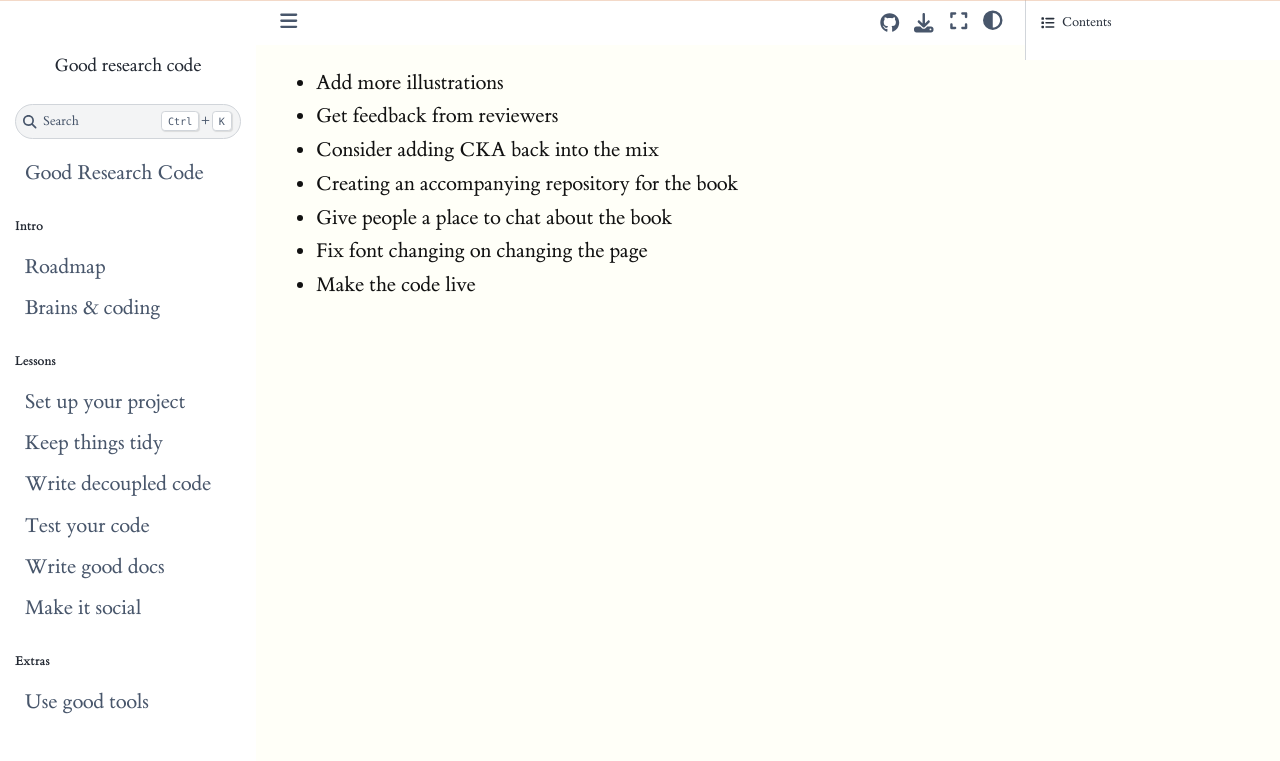
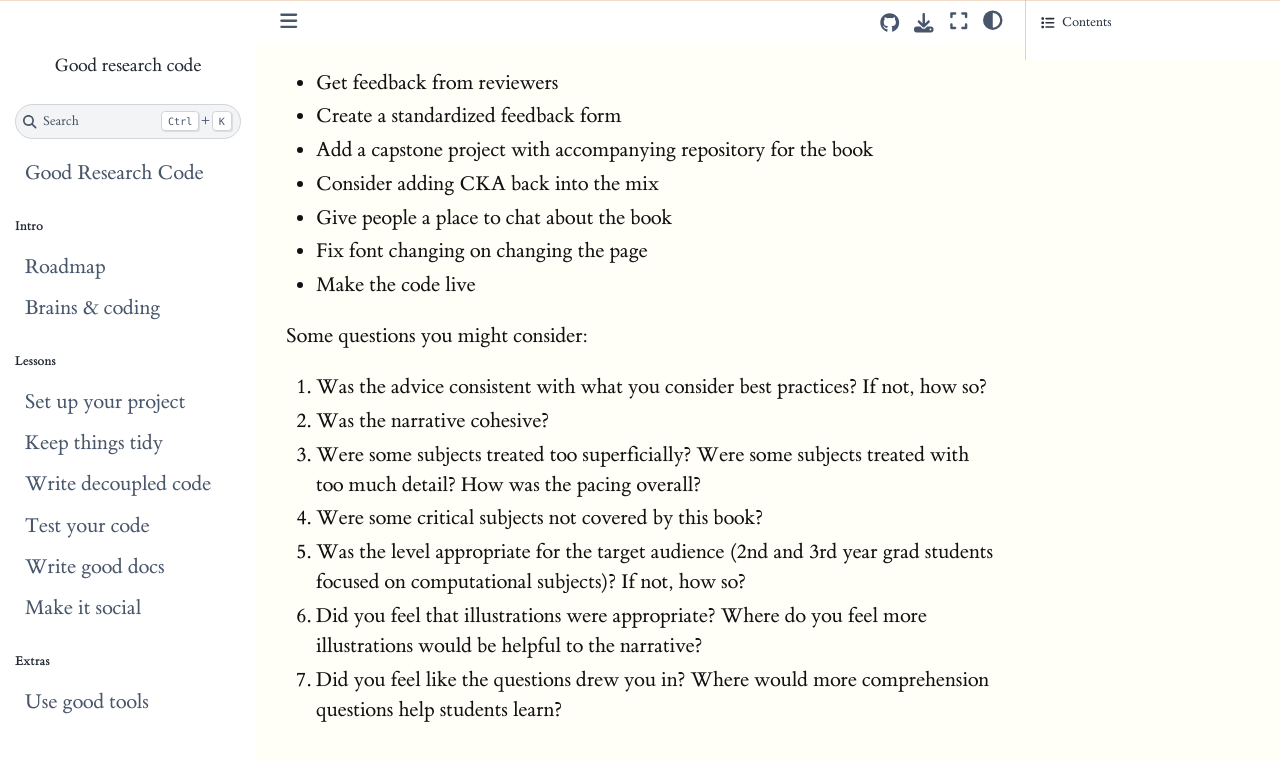
Before and after one commit to patrickmineault/codebook, a Jupyter Book: the page built from TODO.md, in a window 1280 px wide and 949 px high. Shown: the top 761 px of the window. Built offline with Jupyter Book 1.0.4 settings and Sphinx 7.4.7 and the Sphinx Book theme 1.1.4, drawn with Linux system fonts in a browser that asks for light colours.

Commit message:
Add structured feedback from reviewers

```diff
--- a/TODO.md
+++ b/TODO.md
@@ -1,7 +1,17 @@
-* Add more illustrations
 * Get feedback from reviewers
+* Create a standardized feedback form
+* Add a capstone project with accompanying repository for the book
 * Consider adding CKA back into the mix
-* Creating an accompanying repository for the book
 * Give people a place to chat about the book
 * Fix font changing on changing the page
 * Make the code live
+
+Some questions you might consider:
+
+1. Was the advice consistent with what you consider best practices? If not, how so?
+1. Was the narrative cohesive?
+1. Were some subjects treated too superficially? Were some subjects treated with too much detail? How was the pacing overall?
+1. Were some critical subjects not covered by this book?
+1. Was the level appropriate for the target audience (2nd and 3rd year grad students focused on computational subjects)? If not, how so?
+1. Did you feel that illustrations were appropriate? Where do you feel more illustrations would be helpful to the narrative?
+1. Did you feel like the questions drew you in? Where would more comprehension questions help students learn?
```
